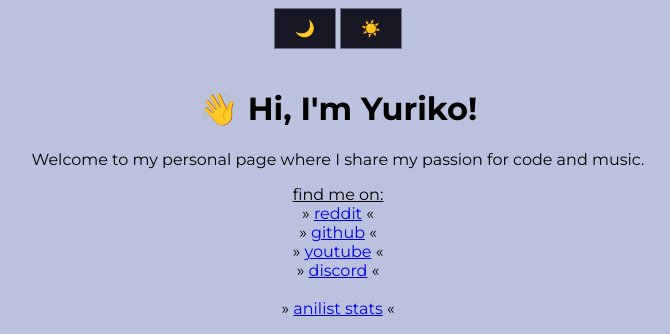
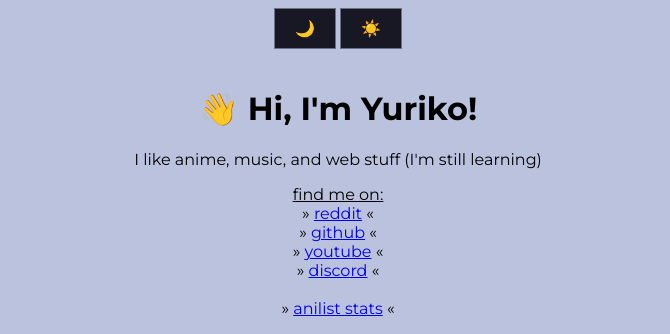
Before and after one commit to yurikodesu/yuriko, a plain HTML site: page index.html in a window 1280 px wide. Shown: the top 334 px of the page, without its empty margins (302-972 px from the left). Drawn offline with Linux system fonts and the light colour scheme.

Commit message:
Update index.html

```diff
--- a/index.html
+++ b/index.html
@@ -3,7 +3,7 @@
 <head>
     <meta charset="UTF-8">
     <meta name="viewport" content="width=device-width, initial-scale=1.0">
-    <title>my socials</title>
+    <title>👋</title>
     <link href="style.css" rel="stylesheet">
     <link rel="preconnect" href="https://fonts.googleapis.com">
     <link rel="preconnect" href="https://fonts.gstatic.com" crossorigin>
@@ -37,7 +37,7 @@
     <button onclick="enableDarkMode()">🌙</button>
     <button onclick="enableLightMode()">☀️</button><br><br>
     <h1>👋 Hi, I'm Yuriko!</h1>
-    <p>Welcome to my personal page where I share my passion for code and music.</p>
+    <p>I like anime, music, and web stuff (I'm still learning)</p>
 
 <u>find me on:</u> <br>
 » <a href="https://reddit.com/u/thefrind54">reddit</a> «<br>
```
